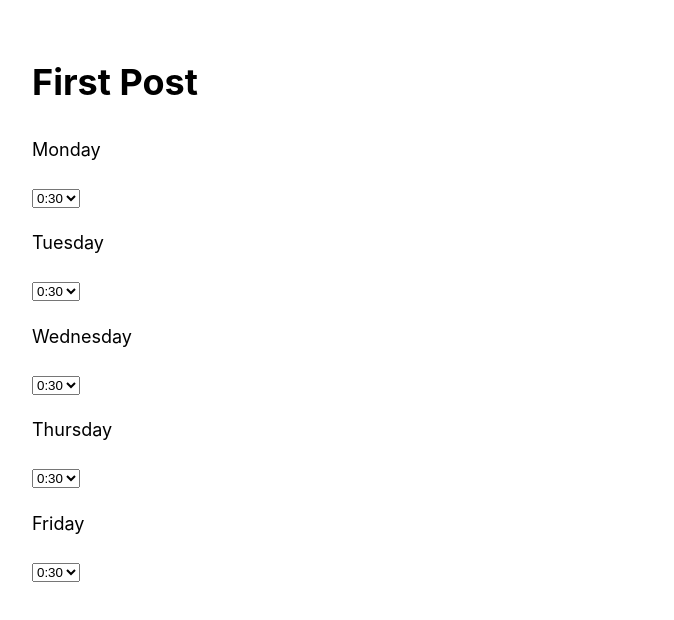
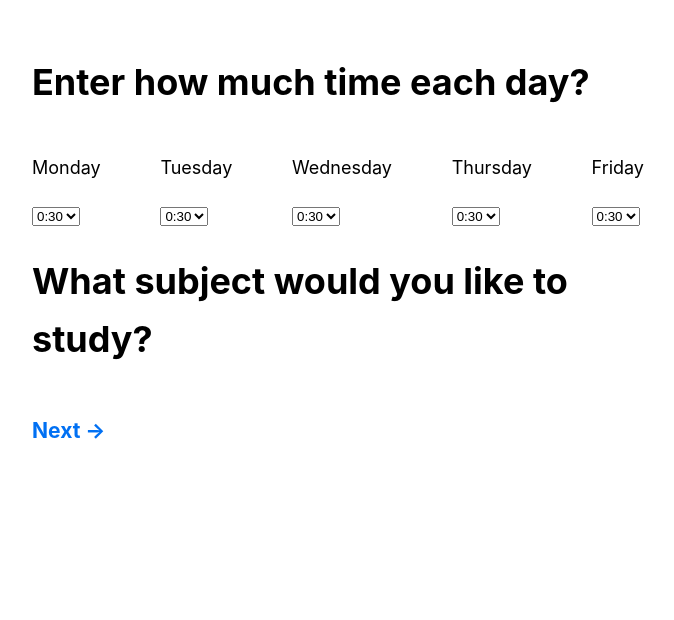
Before and after one commit to soominchun/hacknow, a Next.js app: page /posts/input in a window 1280 px wide. Shown: the top 620 px of the page, without its empty margins (302-976 px from the left). Built offline with nearby package versions, Linux system fonts and the light colour scheme.

Commit message:
added api folder

```diff
--- /dev/null
+++ b/pages/api/schedule.js
@@ -0,0 +1,13 @@
+import nextConnect from 'next-connect';
+import middleware from '../../middleware/database';
+
+const handler = nextConnect();
+
+handler.use(middleware);
+
+handler.get(async (req, res) => {
+
+    let doc = await req.db.collection('daily').findOne()
+    console.log(doc);
+    res.json(doc);
+});
--- a/pages/posts/input.js
+++ b/pages/posts/input.js
@@ -4,7 +4,7 @@ import Layout from "../../components/layout";
 function DayInput(props) {
   return (
     <div className="day">
-        <div className = "dayName">
+      <div className="dayName">
         <p>{props.dayName}</p>
       </div>
       <select>
@@ -17,33 +17,37 @@ function DayInput(props) {
   );
 }
 
-
 export default function Input() {
   return (
     <Layout>
       <Head>
-        <title> Enter how much time each day? </title>
+        <title> Sign Up </title>
         <link rel="icon" href="/favicon.ico" />
       </Head>
-      <h1>First Post</h1>
-      <div className = "week">
-        <DayInput dayName = "Monday"/>
-        <DayInput dayName = "Tuesday"/>
-        <DayInput dayName = "Wednesday"/>
-        <DayInput dayName = "Thursday"/>
-        <DayInput dayName = "Friday"/>
+      <h1>Enter how much time each day?</h1>
+      <div className="week">
+        <DayInput dayName="Monday" />
+        <DayInput dayName="Tuesday" />
+        <DayInput dayName="Wednesday" />
+        <DayInput dayName="Thursday" />
+        <DayInput dayName="Friday" />
       </div>
-    </Layout>
-  );
-}
+      <h1>What subject would you like to study? </h1>
+      <a href="/posts/display" className="next">
+        <h3> Next &rarr;</h3>
+      </a>
 
       <style jsx>{`
         .week {
           display: flex;
-            background-color: DodgerBlue;
           align-items: center;
+          justify-content: space-between;
         }
-        .day {
-            width: 100px;
+        .next {
+            display:flex;
+            align-items: flex-end;
         }
       `}</style>
+    </Layout>
+  );
+}
--- a/styles/global.css
+++ b/styles/global.css
@@ -7,6 +7,8 @@ body {
   line-height: 1.6;
   font-size: 18px;
 }
+
+
 
 * {
   box-sizing: border-box;
```
Lines whose indentation alone changed are shown as unchanged.
